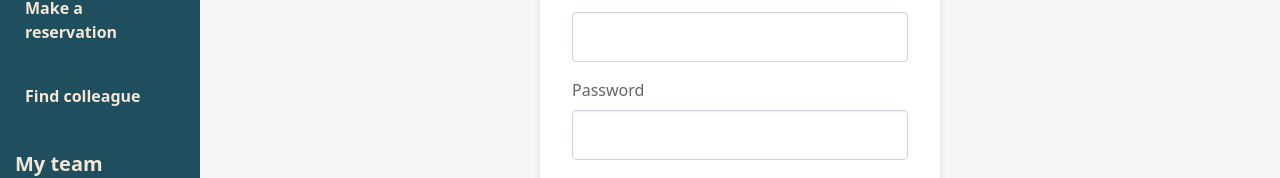
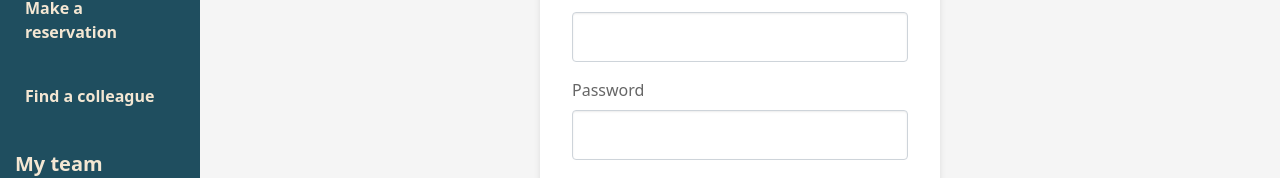
Before and after one commit to samihaDr/PickADesk, a React (Create React App) app in the folder frontend/: page /loginPage in a window 1280 px wide. Shown: the part 355-533 px from the top of the page. Built offline with nearby package versions, Linux system fonts and the light colour scheme; sample sign-in values are in the browser's storage.

Commit message:
Fix(Menu): correct the name of the link to find a colleague

```diff
--- a/frontend/src/components/menu/Menu.js
+++ b/frontend/src/components/menu/Menu.js
@@ -38,7 +38,7 @@ export default function Menu() {
           className="nav-link active"
           aria-current="page"
         >
-          Find colleague
+          Find a colleague
         </Link>
         <br />
         <h5>My team</h5>
```
